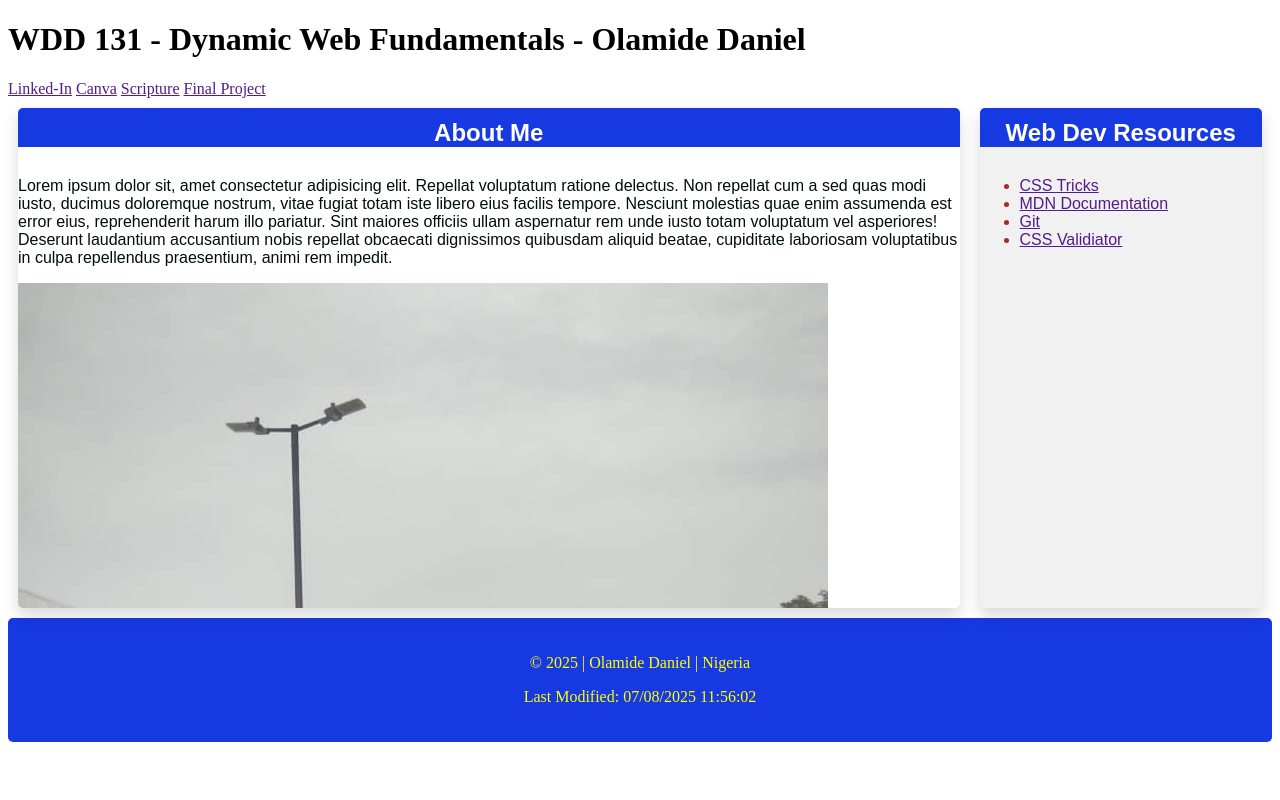
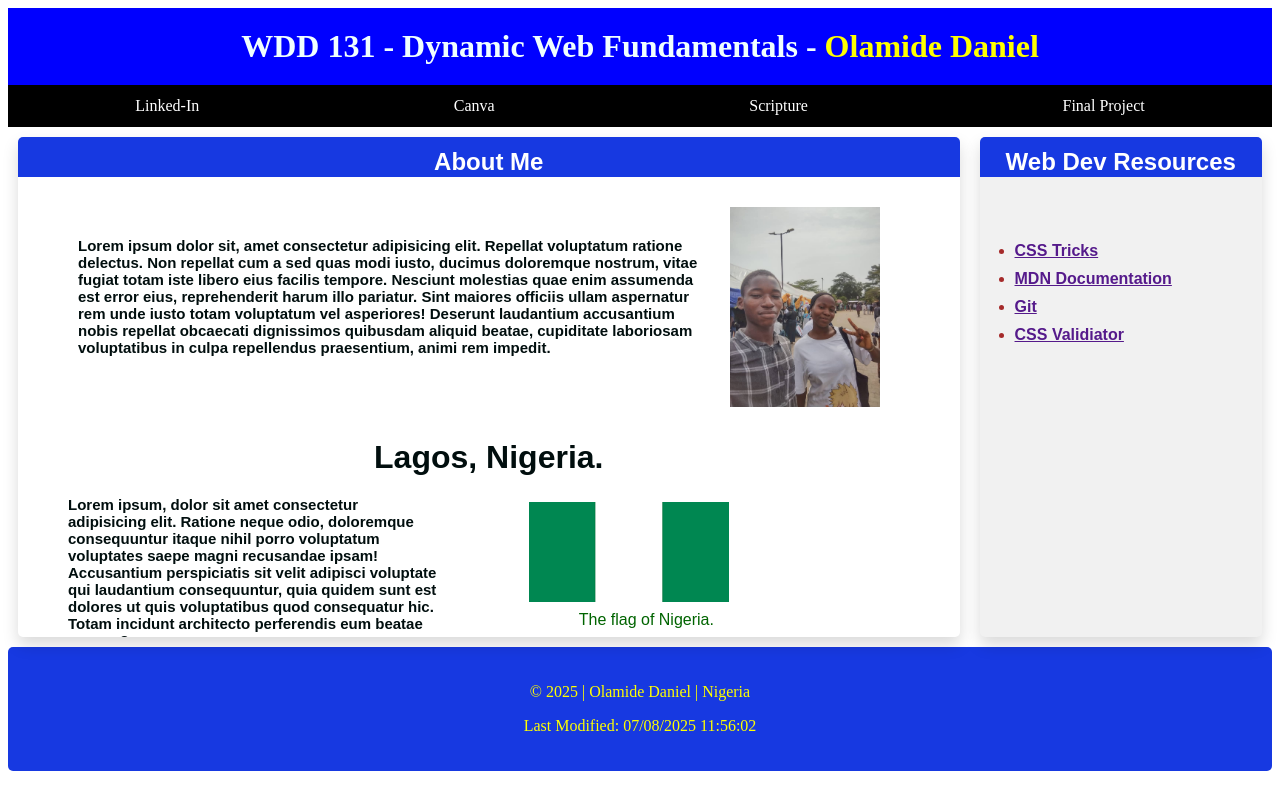
Before and after one commit to danielolamide-byu/wdd131, a plain HTML site: page index.html in a window 1280 px wide. Drawn offline with Linux system fonts and the light colour scheme; a web font is replaced by a local one.

Commit message:
HomePage

```diff
--- a/styles/base.css
+++ b/styles/base.css
@@ -1,6 +1,6 @@
 
 
-body main header h1 {
+body header h1 {
     color: azure;
     background-color: blue;
     padding: 20px;
@@ -8,17 +8,17 @@ body main header h1 {
     margin: 0px;
 }
 
-body main header h1 span1 {
+.nameColor{
     color: yellow;
 }
 
-main header nav {
+header nav {
     display: flex;
     flex: 1 1 100px;
     background-color: black;
 }
 
-main header nav a {
+header nav a {
     display: flex;
     flex: 1 1 auto;
     color: #ffffff;
@@ -27,7 +27,7 @@ main header nav a {
     justify-content: center;
 }
 
-main header nav a:hover {
+header nav a:hover {
     color: green;
     font-weight: bolder;
     transform: translateY(-3px);
@@ -58,21 +58,17 @@ main header nav a:hover {
     background-color: #f1f1f1
 }
 
-div section h3 {
-    text-align: center;
-}
-
-div section span {
+.firstCard {
     display: flex;
     margin: 30px;
 }
 
 .country {
-    margin: 30px;
+    margin: 0px;
 }
 
-div section span p {
-    margin-right: 30px;
+.firstCard p {
+    margin: 30px;
     font-size: 15px;
     font-weight: bold;
 }
@@ -80,9 +76,11 @@ div section span p {
 .p {
     font-size: 15px;
     font-weight: bold;
+    margin: 50px;
+    margin-top: 20px;
 }
 
-div section span img {
+.firstCard img {
     width: 150px;
     height: 200px;
     margin-right: 50px;
@@ -92,8 +90,26 @@ div section span img {
     display: flex;
 }
 
-section.country img {
-    margin-left: 90px;
+section.card2 ul {
+    display: grid;
+    padding: 30px;
+    font-weight: bold;
+}
+
+section.card2 ul li {
+    margin: 5px;
+}
+
+section.country figure img {
+    margin-top: 30px;
+    margin-left: 0px;
+    margin-top: 10px;
+}
+
+.figure {
+    margin: 5px;
+    margin-left: 50px;
+    color: darkgreen;
 }
 
 .card-header {
@@ -117,7 +133,7 @@ div section.country {
 
 .location {
     text-align: center;
-    margin: 30px;
+    margin-bottom: 0px;
     font-size: xx-large;
     font-weight: bold;
 }
```
